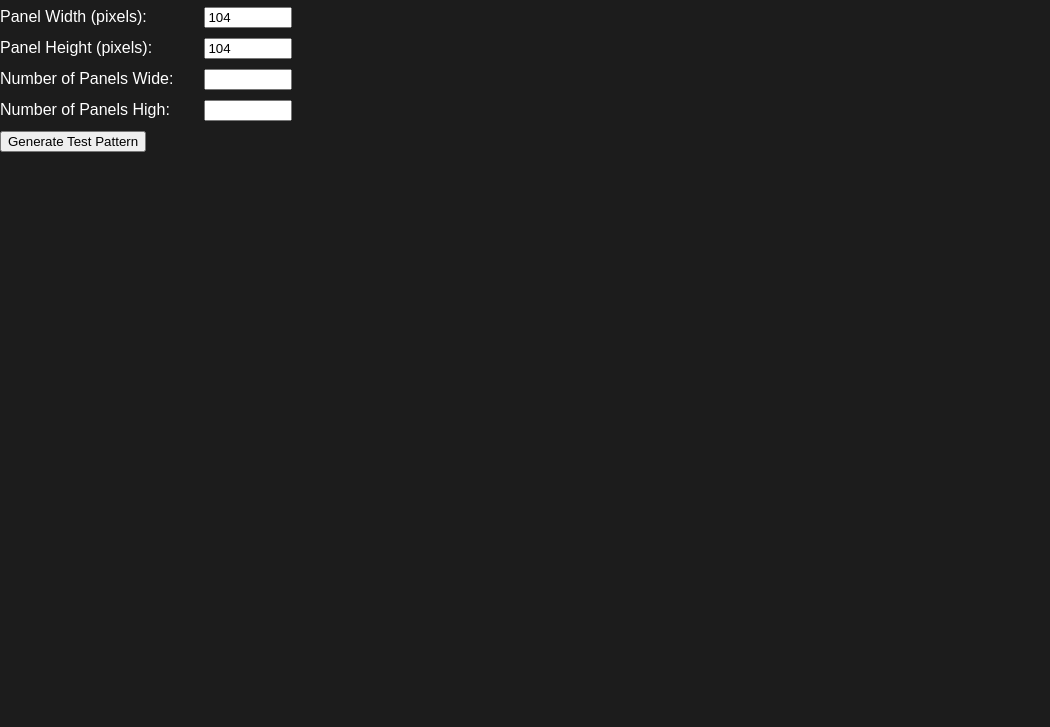
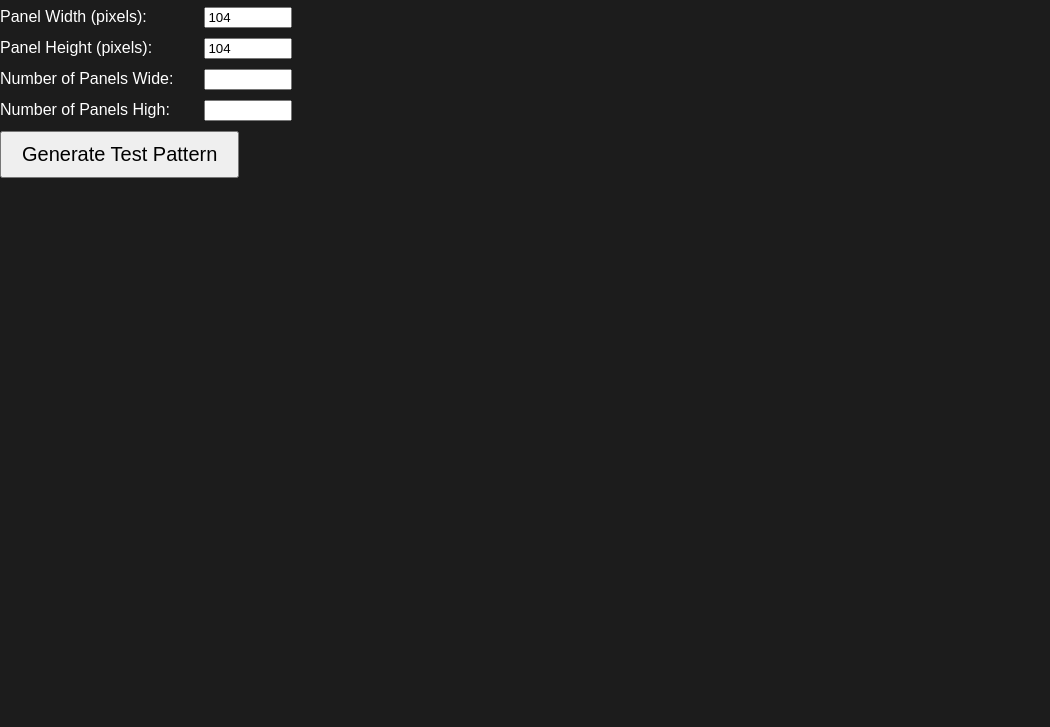
Before and after one commit to Socapexxx/Socapexxx.github.io, a plain HTML site: page index.html in a window 1280 px wide. Shown: the part 73-800 px from the top of the page, without its empty margins (0-1050 px from the left). Drawn offline with Linux system fonts and the light colour scheme.

Commit message:
Update index.html

```diff
--- a/index.html
+++ b/index.html
@@ -20,6 +20,11 @@
         input[type="number"] {
             width: 80px;
             margin-bottom: 10px;
+        }
+
+		button {
+            font-size: 20px; /* Increase the font size */
+            padding: 10px 20px; /* Increase the top/bottom and left/right padding */
         }
 
         #inputSection {
```
